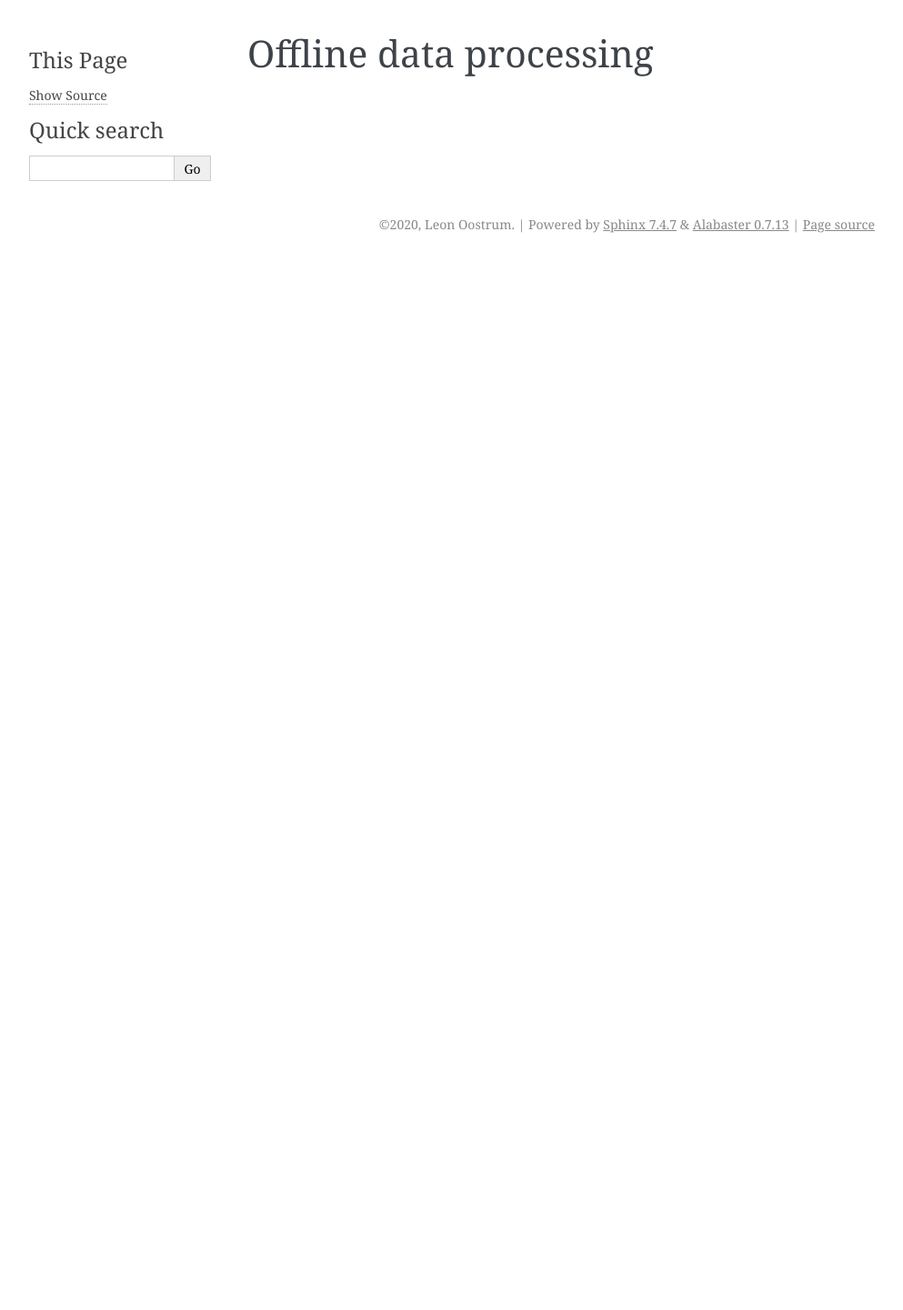
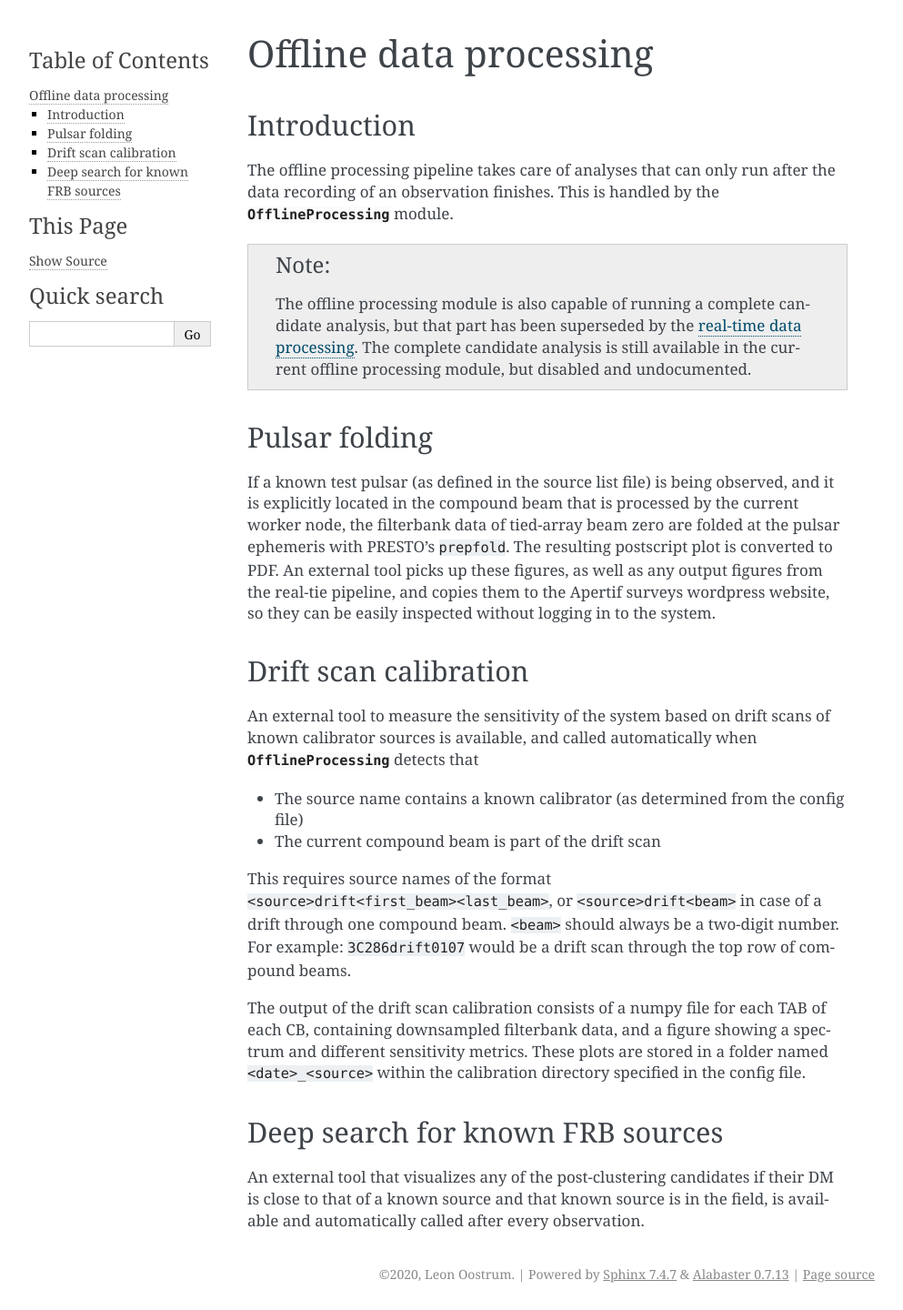
Before and after one commit to loostrum/darc, a Sphinx documentation site: the page built from docs/_modules/offline.rst, in a window 1280 px wide. Shown: the whole page at 91% size, without its empty margins (148-1141 px from the left). Built offline with Sphinx 7.4.7, drawn with Linux system fonts in a browser that asks for light colours; before the commit the page ends 900 px from its top, so only the background shows below that.

Commit message:
Add offline processing docs

```diff
--- a/docs/_modules/offline.rst
+++ b/docs/_modules/offline.rst
@@ -1,2 +1,43 @@
 Offline data processing
 =======================
+
+Introduction
+------------
+The offline processing pipeline takes care of analyses that can only run after the data recording of an observation
+finishes. This is handled by the :class:`OfflineProcessing <darc.offline_processing.OfflineProcessing>` module.
+
+.. note::
+  The offline processing module is also capable of running a complete candidate analysis, but that part has been
+  superseded by the :ref:`real-time data processing <_modules/processor:Real-time data processing>`.
+  The complete candidate analysis is still available in the current offline processing module, but disabled and
+  undocumented.
+
+Pulsar folding
+--------------
+If a known test pulsar (as defined in the source list file) is being observed, and it is explicitly located in
+the compound beam that is processed by the current worker node, the filterbank data of tied-array beam zero
+are folded at the pulsar ephemeris with PRESTO's ``prepfold``. The resulting postscript plot is converted to PDF.
+An external tool picks up these figures, as well as any output figures from the real-tie pipeline,
+and copies them to the Apertif surveys wordpress website, so they can be easily inspected without logging in to the system.
+
+
+Drift scan calibration
+----------------------
+An external tool to measure the sensitivity of the system based on drift scans of known calibrator sources is available,
+and called automatically when :class:`OfflineProcessing <darc.offline_processing.OfflineProcessing>` detects that
+
+* The source name contains a known calibrator (as determined from the config file)
+* The current compound beam is part of the drift scan
+
+This requires source names of the format ``<source>drift<first_beam><last_beam>``, or ``<source>drift<beam>`` in case of a drift
+through one compound beam. ``<beam>`` should always be a two-digit number. For example: ``3C286drift0107`` would be
+a drift scan through the top row of compound beams.
+
+The output of the drift scan calibration consists of a numpy file for each TAB of each CB, containing downsampled
+filterbank data, and a figure showing a spectrum and different sensitivity metrics. These plots are stored in a folder
+named ``<date>_<source>`` within the calibration directory specified in the config file.
+
+Deep search for known FRB sources
+---------------------------------
+An external tool that visualizes any of the post-clustering candidates if their DM is close to that of a known source
+and that known source is in the field, is available and automatically called after every observation.
```
